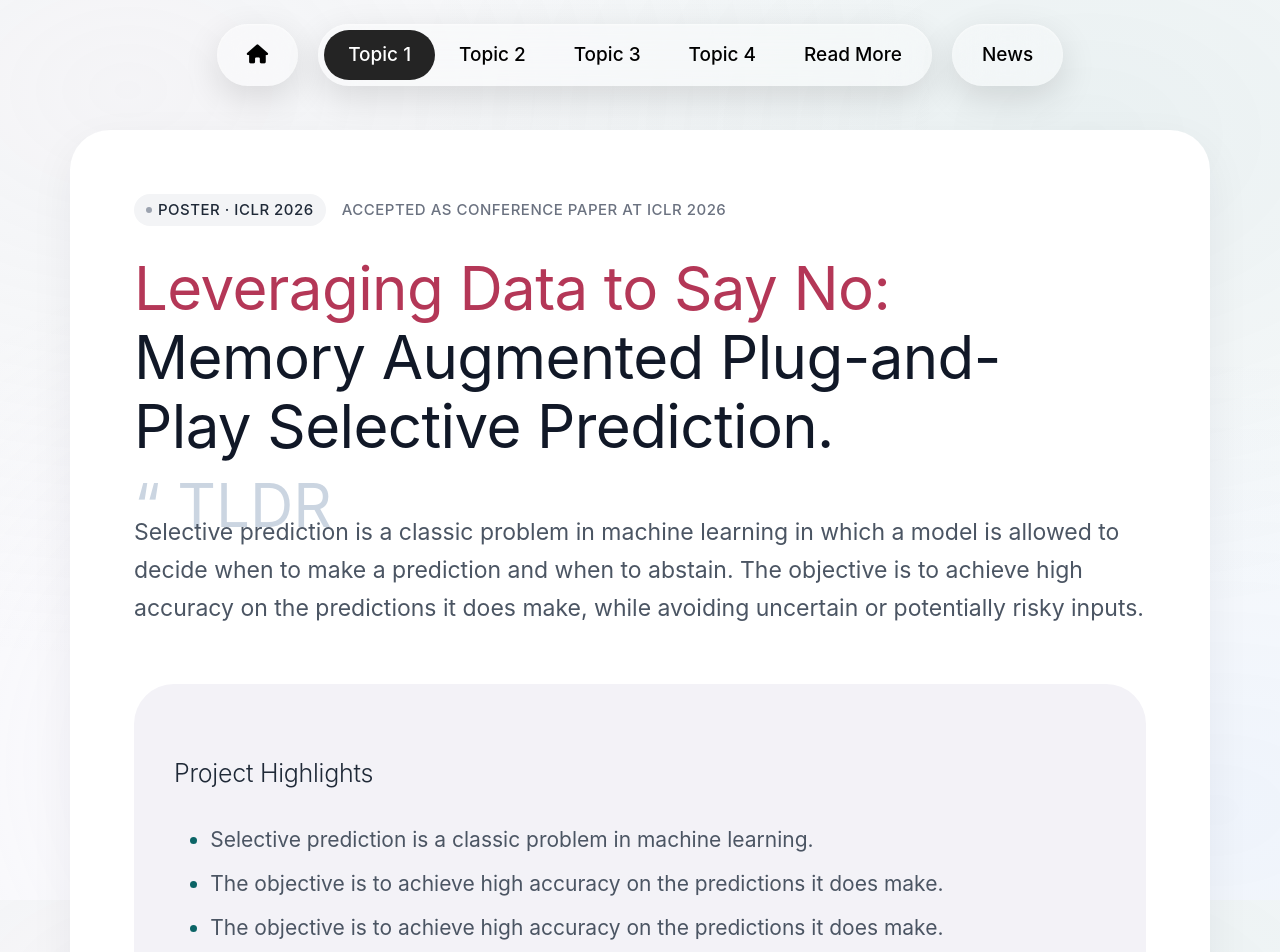
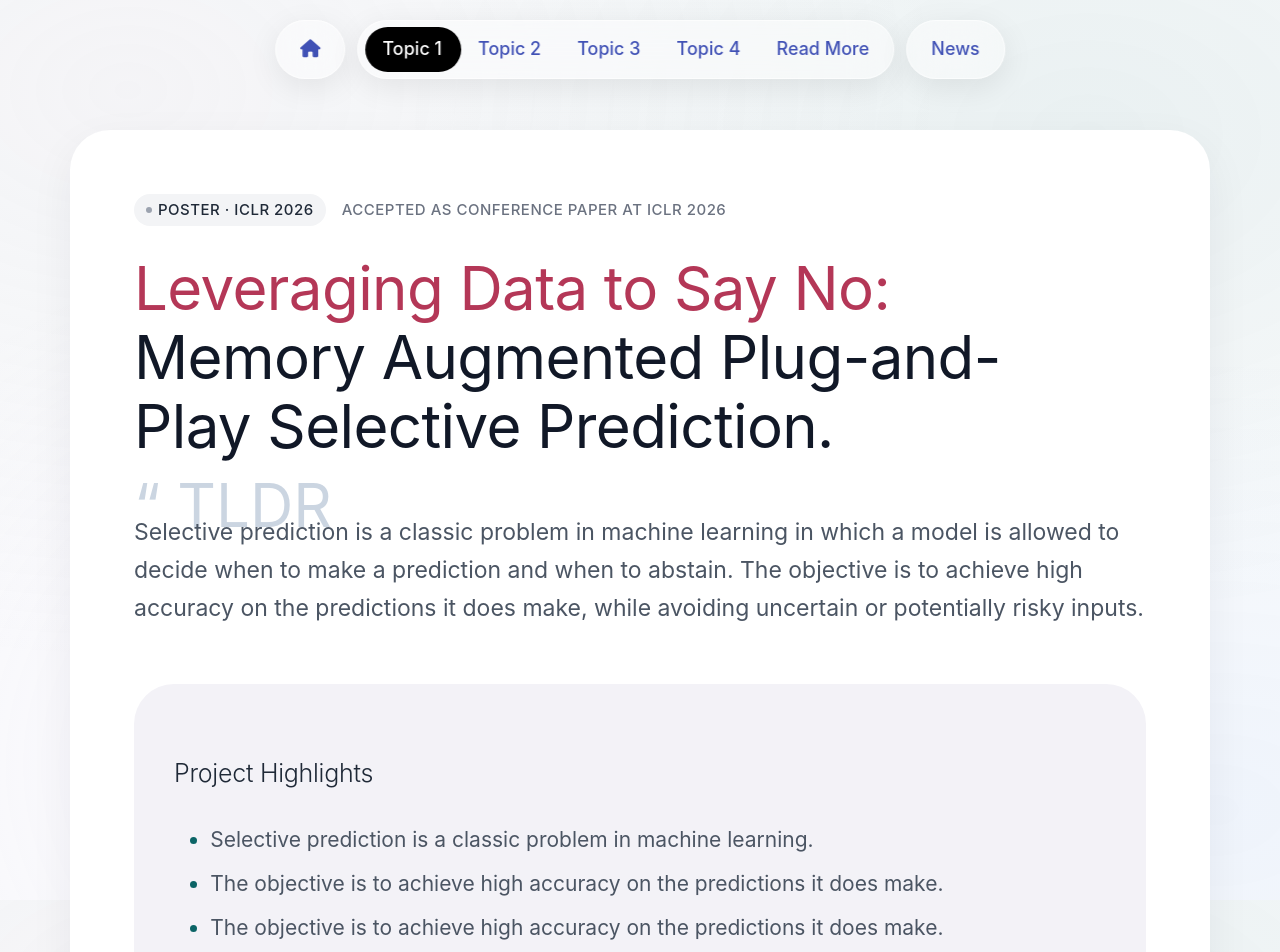
Before and after one commit to kingston-aditya/kingston-aditya.github.io, an MkDocs documentation site: the page built from docs/2026-02-05-retrieval.md, in a window 1280 px wide and 1400 px high. Shown: the top 952 px of the window. Built offline with MkDocs 1.6.1 and Material for MkDocs 9.7.7, drawn with Linux system fonts in a browser that asks for light colours; some web fonts are replaced.

```diff
--- a/docs/stylesheets/extra.css
+++ b/docs/stylesheets/extra.css
@@ -456,28 +456,29 @@
 }
 
 .custom-tab-navbar-container {
+  display: flex;
+  align-items: center;
+  justify-content: center;
+  gap: 12px;
   position: fixed;
-  top: 24px;
-  left: 0;
-  width: 100%;
-  display: flex;
-  justify-content: center;
-  gap: 20px;
-  z-index: 99999 !important;
-  box-sizing: border-box;
+  top: 20px;
+  left: 50%;
+  transform: translateX(-50%);
+  z-index: 9999;
 }
 
 /* Enhanced Glassmorphism with Thin Black Border */
 .tab-navbar-wrapper {
-  display: inline-flex;
+  position: relative;
+  display: flex;
   align-items: center;
-  background: rgba(255, 255, 255, 0.35); /* Maintains transparency */
-  backdrop-filter: blur(24px); /* Maintains heavy blur */
-  -webkit-backdrop-filter: blur(24px);
-  border: none; /* Added: Thin black border */
-  border-radius: 40px;
   padding: 6px;
-  box-shadow: 0 12px 36px rgba(0, 0, 0, 0.12), inset 0 1px 2px rgba(255, 255, 255, 0.5);
+  background: rgba(255, 255, 255, 0.45);
+  backdrop-filter: blur(20px);
+  -webkit-backdrop-filter: blur(20px);
+  border-radius: 9999px;
+  border: 1px solid rgba(255, 255, 255, 0.6);
+  box-shadow: 0 8px 32px rgba(0, 0, 0, 0.08);
 }
 
 .nav-news-pill {
@@ -531,15 +532,16 @@
 
 .tab-link {
   position: relative;
-  z-index: 1; /* Ensures text stays visible on top of the sliding background */
+  text-decoration: none;
+  color: #000000;
   font-family: -apple-system, BlinkMacSystemFont, "Segoe UI", Roboto, sans-serif;
-  font-size: 0.95rem;
+  font-size: 0.9rem;
   font-weight: 500;
-  color: #000000 !important;
-  text-decoration: none;
-  padding: 10px 24px;
-  border-radius: 30px;
+  padding: 8px 18px;
+  border-radius: 9999px;
+  z-index: 2; /* Sits above the sliding indicator */
   transition: color 0.3s ease;
+  white-space: nowrap;
 }
 
 .tab-link.active {
@@ -568,13 +570,13 @@
 
 .pill-slider {
   position: absolute;
-  top: 6px; /* Matches the 6px padding of the wrapper */
+  top: 6px;
   left: 6px;
   height: calc(100% - 12px);
-  background-color: #242424;
-  border-radius: 30px;
-  transition: all 0.4s cubic-bezier(0.25, 1, 0.5, 1); /* Smooth snapping animation */
-  z-index: 0;
+  background: #000000;
+  border-radius: 9999px;
+  z-index: 1;
+  transition: all 0.35s cubic-bezier(0.25, 1, 0.5, 1);
 }
 
 
@@ -2941,7 +2943,7 @@
   margin-bottom: 5px !important;
   text-align: center !important;
   font-size: 3.5rem !important; /* Adjust size to fit your page aesthetic */
-  font-weight: 300 !important;
+  font-weight: 100 !important;
   color: #111827 !important; /* Clean, modern dark value */
   letter-spacing: 1px;
 }
```
Also changed, not shown: docs/index.md (+79 -1 lines).
